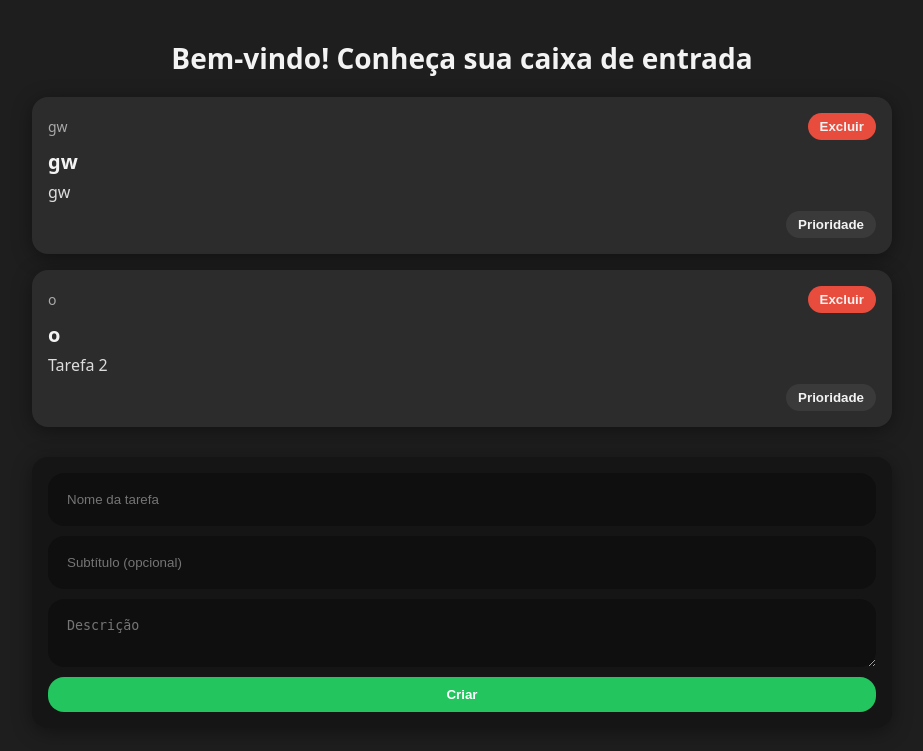
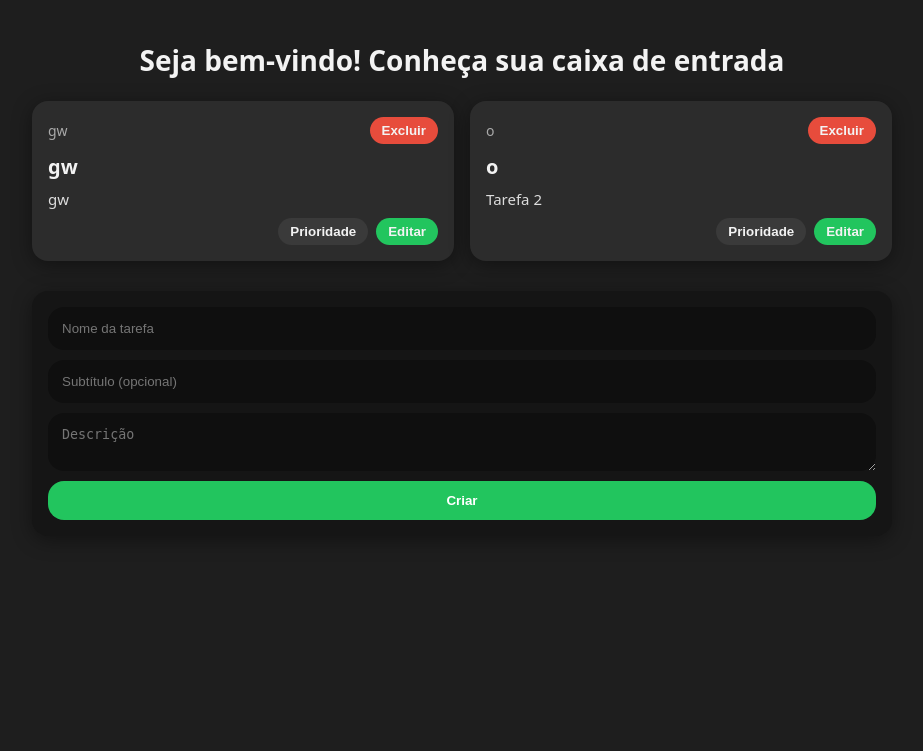
Before and after one commit to hebertsouzaa/to_do_app, a Flask app: page / in a window 1280 px wide. Shown: the top 751 px of the page, without its empty margins (178-1101 px from the left). Run offline with Flask 3, Linux system fonts and the light colour scheme; data comes from the database, SQL or seed files in the repository; both versions use the stored data as it was after the commit.

Commit message:
versão com possibilidade de editar os cards.

```diff
--- a/app.py
+++ b/app.py
@@ -21,6 +21,34 @@
     with sqlite3.connect(DB) as conn:
         tasks = conn.execute("SELECT id, title, subtitle, description, priority FROM tasks ORDER BY id DESC").fetchall()
     return render_template("index.html", tasks=tasks)
+
+@app.route("/update/<int:task_id>", methods=["POST"])
+def update(task_id):
+    title = request.form.get("title")
+    subtitle = request.form.get("subtitle")
+    description = request.form.get("description")
+
+        # Monta lista de campos e valores dinamicamente
+    fields = []
+    values = []
+
+    if title:  # só atualiza se tiver valor
+        fields.append("title = ?")
+        values.append(title)
+    if subtitle:  # só atualiza se tiver valor
+        fields.append("subtitle = ?")
+        values.append(subtitle)
+    if description:  # só atualiza se tiver valor
+        fields.append("description = ?")
+        values.append(description)
+
+    if fields:  # só executa UPDATE se houver campos a atualizar
+        values.append(task_id)
+        sql = f"UPDATE tasks SET {', '.join(fields)} WHERE id = ?"
+        with sqlite3.connect(DB) as conn:
+            conn.execute(sql, values)
+
+    return redirect(url_for("index"))
 
 @app.route("/add", methods=["POST"])
 def add():
--- a/static/style.css
+++ b/static/style.css
@@ -9,6 +9,7 @@
     --accent: #ff4747;
     --radius: 16px;
     --shadow: 0 4px 20px rgba(0, 0, 0, .4);
+    --transition: 0.25s ease;
 }
 
 * {
@@ -20,6 +21,7 @@
     background: var(--bg);
     color: var(--text);
     font-family: system-ui, sans-serif;
+    line-height: 1.5;
 }
 
 .screen {
@@ -32,12 +34,14 @@
     text-align: center;
     font-size: 28px;
     margin-bottom: 20px;
+    font-weight: 700;
 }
 
 .cards {
     display: grid;
     gap: 16px;
     margin-bottom: 30px;
+    grid-template-columns: repeat(auto-fit, minmax(280px, 1fr));
 }
 
 .task-card {
@@ -45,6 +49,13 @@
     padding: 16px;
     border-radius: var(--radius);
     box-shadow: var(--shadow);
+    transition: transform var(--transition), box-shadow var(--transition);
+    animation: fadeIn 0.4s ease;
+}
+
+.task-card:hover {
+    transform: translateY(-4px);
+    box-shadow: 0 6px 24px rgba(0, 0, 0, 0.6);
 }
 
 .task-card.priority {
@@ -66,16 +77,19 @@
 .title {
     margin: 6px 0;
     font-size: 20px;
+    font-weight: 600;
 }
 
 .desc {
     margin: 0;
     color: #ddd;
+    font-size: 15px;
 }
 
 .task-footer {
     display: flex;
     justify-content: flex-end;
+    gap: 8px;
     margin-top: 8px;
 }
 
@@ -87,10 +101,27 @@
     background: var(--chip);
     color: var(--text);
     font-weight: 600;
+    transition: background var(--transition), transform var(--transition);
+}
+
+.chip:hover {
+    transform: scale(1.05);
 }
 
 .chip.danger {
     background: var(--danger);
+}
+
+.chip.danger:hover {
+    background: #c0392b;
+}
+
+.chip.update {
+    background: var(--ok);
+}
+
+.chip.update:hover {
+    background: #16a34a;
 }
 
 .chip.on {
@@ -107,25 +138,57 @@
 }
 
 .add-form input,
-.add-form textarea {
+.add-form textarea,
+.update-form input,
+.update-form textarea {
     border: none;
     border-radius: var(--radius);
-    padding: 19px;
+    padding: 14px;
     background: #0f0f0f;
     color: var(--text);
+    transition: border var(--transition), background var(--transition);
+}
+
+.add-form input:focus,
+.add-form textarea:focus,
+.update-form input:focus,
+.update-form textarea:focus {
+    outline: none;
+    border: 1px solid var(--ok);
+    background: #1a1a1a;
 }
 
 .primary {
     background: var(--ok);
     border: none;
-    padding: 10px;
+    padding: 12px;
     border-radius: var(--radius);
     font-weight: bold;
     cursor: pointer;
     color: #fff;
+    transition: background var(--transition), transform var(--transition);
+}
+
+.primary:hover {
+    background: #16a34a;
+    transform: translateY(-2px);
 }
 
 .empty {
     text-align: center;
     color: var(--muted);
+    font-style: italic;
+    margin: 20px 0;
 }
+
+@keyframes fadeIn {
+    from {
+        opacity: 0;
+        transform: translateY(8px);
+    }
+
+    to {
+        opacity: 1;
+        transform: translateY(0);
+    }
+}
--- a/templates/index.html
+++ b/templates/index.html
@@ -10,7 +10,7 @@
 
 <body>
     <main class="screen">
-        <h1 class="headline">Bem-vindo! Conheça sua caixa de entrada</h1>
+        <h1 class="headline">Seja bem-vindo! Conheça sua caixa de entrada</h1>
 
         <section class="cards">
             {% if tasks|length == 0 %}
@@ -25,13 +25,31 @@
                         <button class="chip danger">Excluir</button>
                     </form>
                 </div>
+
                 <h2 class="title">{{ t[1] }}</h2>
                 <p class="desc">{{ t[3] }}</p>
+
                 <div class="task-footer">
                     <form method="post" action="{{ url_for('priority', task_id=t[0]) }}">
                         <button class="chip {% if t[4] %}on{% endif %}">Prioridade</button>
                     </form>
+                    <button type="button" class="chip update" onclick="toggleEdit('{{ t[0] }}')">Editar</button>
                 </div>
+
+                <!-- Formulário oculto de edição -->
+                <form method="post" action="{{ url_for('update', task_id=t[0]) }}" class="update-form"
+                    id="edit-form-{{ t[0] }}" style="display:none;">
+                    <input type="text" name="title" value="{{ t[1] }}" required>
+                    <input type="text" name="subtitle" value="{{ t[2] or '' }}">
+                    <textarea name="description">{{ t[3] or '' }}</textarea>
+                    <button class="primary">Salvar alterações</button>
+                </form>
+                <script>
+                    function toggleEdit(id) {
+                        const form = document.getElementById(`edit-form-${id}`);
+                        form.style.display = (form.style.display === "none") ? "block" : "none";
+                    }
+                </script>
             </div>
             {% endfor %}
         </section>
```
Also changed, not shown: to_do.sqlite3.
